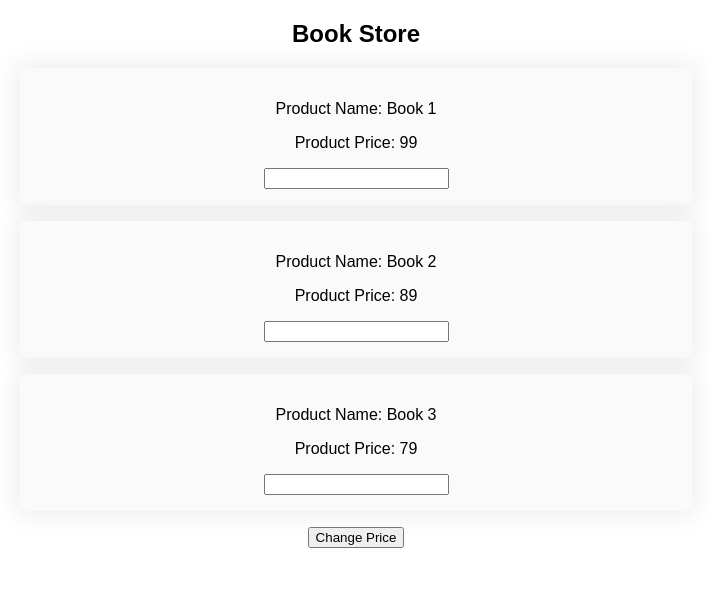
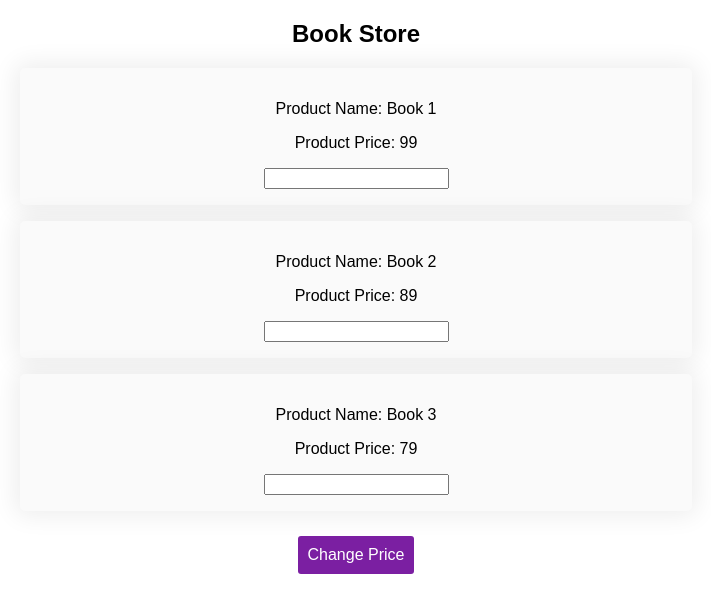
Before and after one commit to Epomis09/React-Redux-Training-Sadri, a React (Create React App) app: page / in a window 1280 px wide. Shown: the top 612 px of the page, without its empty margins (284-995 px from the left). Built offline with nearby package versions, Linux system fonts and the light colour scheme.

Commit message:
25-inline-styles

```diff
--- a/src/App.js
+++ b/src/App.js
@@ -74,6 +74,18 @@ class App extends React.Component{
     }
 
     render() {
+    const btn = {
+        backgroundColor: '#7b1fa2',
+        color: '#fff',
+        font: 'inherit',
+        border: 'none',
+        outline: 'none',
+        borderRadius: '3px',
+        padding: '0.6rem',
+        margin: '0.6rem auto',
+        cursor: 'pointer'
+    }
+
         return (
             <div className="center">
                 <h2>Book Store</h2>
@@ -92,7 +104,7 @@ class App extends React.Component{
                     // click={this.changePriceHandler.bind(this, "New Title")}
                     click={() => this.changePriceHandler("New Title")}
                 />
-                <button onClick={this.changePriceHandler}>Change Price</button>
+                <button style={btn}>Change Price</button>
             </div>
         );
     }
```
